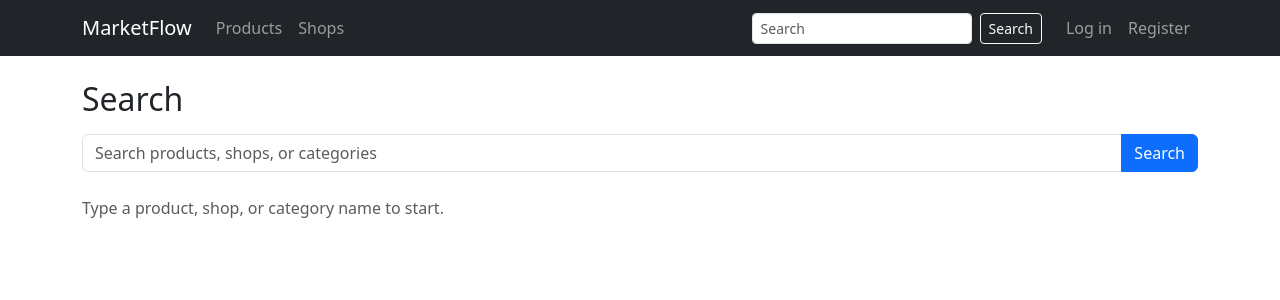
After one commit to Pushpa732/marketflow, a Django app: page /search/ in a window 1280 px wide. The commit adds this page. Shown: the top 300 px of the page. Run offline with Django 5.2, Linux system fonts and the light colour scheme.

Commit message:
Add keyword search for products, shops, and categories

```diff
--- a/marketplace/urls.py
+++ b/marketplace/urls.py
@@ -6,6 +6,7 @@ app_name = "marketplace"
 
 urlpatterns = [
     path("", views.home, name="home"),
+    path("search/", views.search, name="search"),
     path("products/", views.product_list, name="product_list"),
     path("products/<slug:slug>/", views.product_detail, name="product_detail"),
     path("shops/", views.shop_list, name="shop_list"),
--- a/marketplace/views.py
+++ b/marketplace/views.py
@@ -1,8 +1,11 @@
 from django.core.paginator import Paginator
+from django.db.models import Q
 from django.shortcuts import get_object_or_404, render
 
-from catalog.models import Product
+from catalog.models import Category, Product
 from shops.models import Shop
+
+MAX_SEARCH_TERMS = 5
 
 
 def _public_products():
@@ -14,6 +17,14 @@ def _public_products():
     )
 
 
+def _query_string(request):
+    """Current address parameters without 'page', so pagination keeps the search."""
+    params = request.GET.copy()
+    params.pop("page", None)
+    encoded = params.urlencode()
+    return encoded + "&" if encoded else ""
+
+
 def home(request):
     context = {
         "latest_products": _public_products()[:8],
@@ -23,14 +34,73 @@ def home(request):
 
 
 def product_list(request):
-    page_obj = Paginator(_public_products(), 12).get_page(request.GET.get("page"))
-    return render(request, "marketplace/product_list.html", {"page_obj": page_obj})
+    products = _public_products()
+
+    category = None
+    category_slug = request.GET.get("category", "").strip()
+    if category_slug:
+        category = Category.objects.filter(slug=category_slug).first()
+        if category is None:
+            products = products.none()
+        else:
+            products = products.filter(Q(category=category) | Q(category__parent=category))
+
+    page_obj = Paginator(products, 12).get_page(request.GET.get("page"))
+    context = {
+        "page_obj": page_obj,
+        "category": category,
+        "query_string": _query_string(request),
+    }
+    return render(request, "marketplace/product_list.html", context)
 
 
 def shop_list(request):
     shops = Shop.objects.filter(is_published=True).order_by("name")
     page_obj = Paginator(shops, 12).get_page(request.GET.get("page"))
     return render(request, "marketplace/shop_list.html", {"page_obj": page_obj})
+
+
+def search(request):
+    query = request.GET.get("q", "").strip()[:100]
+    terms = query.split()[:MAX_SEARCH_TERMS]
+
+    products = _public_products().none()
+    shops = Shop.objects.none()
+    categories = Category.objects.none()
+
+    if terms:
+        products = _public_products()
+        shops = Shop.objects.filter(is_published=True)
+        categories = Category.objects.all()
+
+        for term in terms:
+            products = products.filter(
+                Q(name__icontains=term)
+                | Q(description__icontains=term)
+                | Q(category__name__icontains=term)
+                | Q(shop__name__icontains=term)
+            )
+            shops = shops.filter(
+                Q(name__icontains=term)
+                | Q(description__icontains=term)
+                | Q(category__icontains=term)
+            )
+            categories = categories.filter(name__icontains=term)
+
+        categories = categories.filter(
+            products__is_published=True, products__shop__is_published=True
+        ).distinct()
+
+    page_obj = Paginator(products, 12).get_page(request.GET.get("page"))
+    context = {
+        "query": query,
+        "page_obj": page_obj,
+        "total_products": page_obj.paginator.count,
+        "shops": shops.order_by("name")[:6],
+        "categories": categories[:8],
+        "query_string": _query_string(request),
+    }
+    return render(request, "marketplace/search_results.html", context)
 
 
 def shop_detail(request, slug):
--- a/templates/base.html
+++ b/templates/base.html
@@ -19,6 +19,11 @@
           <a class="nav-link" href="{% url 'marketplace:product_list' %}">Products</a>
           <a class="nav-link" href="{% url 'marketplace:shop_list' %}">Shops</a>
         </div>
+
+        <form class="d-flex my-2 my-lg-0 me-lg-3" role="search" method="get" action="{% url 'marketplace:search' %}">
+          <input class="form-control form-control-sm me-2" type="search" name="q" placeholder="Search" aria-label="Search" maxlength="100" value="{{ request.GET.q }}">
+          <button class="btn btn-outline-light btn-sm" type="submit">Search</button>
+        </form>
 
         <div class="navbar-nav align-items-lg-center">
           {% if user.is_authenticated %}
--- a/templates/marketplace/_pagination.html
+++ b/templates/marketplace/_pagination.html
@@ -2,11 +2,11 @@
   <nav class="mt-4">
     <ul class="pagination">
       {% if page_obj.has_previous %}
-        <li class="page-item"><a class="page-link" href="?page={{ page_obj.previous_page_number }}">Previous</a></li>
+        <li class="page-item"><a class="page-link" href="?{{ query_string }}page={{ page_obj.previous_page_number }}">Previous</a></li>
       {% endif %}
       <li class="page-item disabled"><span class="page-link">Page {{ page_obj.number }} of {{ page_obj.paginator.num_pages }}</span></li>
       {% if page_obj.has_next %}
-        <li class="page-item"><a class="page-link" href="?page={{ page_obj.next_page_number }}">Next</a></li>
+        <li class="page-item"><a class="page-link" href="?{{ query_string }}page={{ page_obj.next_page_number }}">Next</a></li>
       {% endif %}
     </ul>
   </nav>
--- /dev/null
+++ b/templates/marketplace/search_results.html
@@ -0,0 +1,59 @@
+{% extends "base.html" %}
+
+{% block title %}Search | MarketFlow{% endblock %}
+
+{% block content %}
+<h2 class="mb-3">Search</h2>
+
+<form method="get" action="{% url 'marketplace:search' %}" class="mb-4">
+  <div class="input-group">
+    <input type="search" name="q" value="{{ query }}" class="form-control" placeholder="Search products, shops, or categories" maxlength="100">
+    <button class="btn btn-primary" type="submit">Search</button>
+  </div>
+</form>
+
+{% if not query %}
+  <p class="text-muted">Type a product, shop, or category name to start.</p>
+
+{% elif total_products or shops or categories %}
+  <p class="text-muted">Results for <strong>{{ query }}</strong></p>
+
+  {% if categories %}
+    <h5>Categories</h5>
+    <div class="mb-4">
+      {% for category in categories %}
+        <a href="{% url 'marketplace:product_list' %}?category={{ category.slug }}" class="btn btn-outline-secondary btn-sm me-1 mb-1">{{ category.name }}</a>
+      {% endfor %}
+    </div>
+  {% endif %}
+
+  {% if shops %}
+    <h5>Shops</h5>
+    <div class="row g-3 mb-4">
+      {% for shop in shops %}
+        <div class="col-sm-6 col-lg-4">
+          {% include "marketplace/_shop_card.html" %}
+        </div>
+      {% endfor %}
+    </div>
+  {% endif %}
+
+  {% if total_products %}
+    <h5>Products ({{ total_products }})</h5>
+    <div class="row g-3">
+      {% for product in page_obj %}
+        <div class="col-6 col-md-4 col-lg-3">
+          {% include "marketplace/_product_card.html" %}
+        </div>
+      {% endfor %}
+    </div>
+    {% include "marketplace/_pagination.html" %}
+  {% endif %}
+
+{% else %}
+  <div class="alert alert-info">
+    No results for <strong>{{ query }}</strong>. Try a shorter or different word, or
+    <a href="{% url 'marketplace:product_list' %}">browse all products</a>.
+  </div>
+{% endif %}
+{% endblock %}
```
Also changed, not shown: templates/marketplace/product_list.html (+7 -3 lines).
